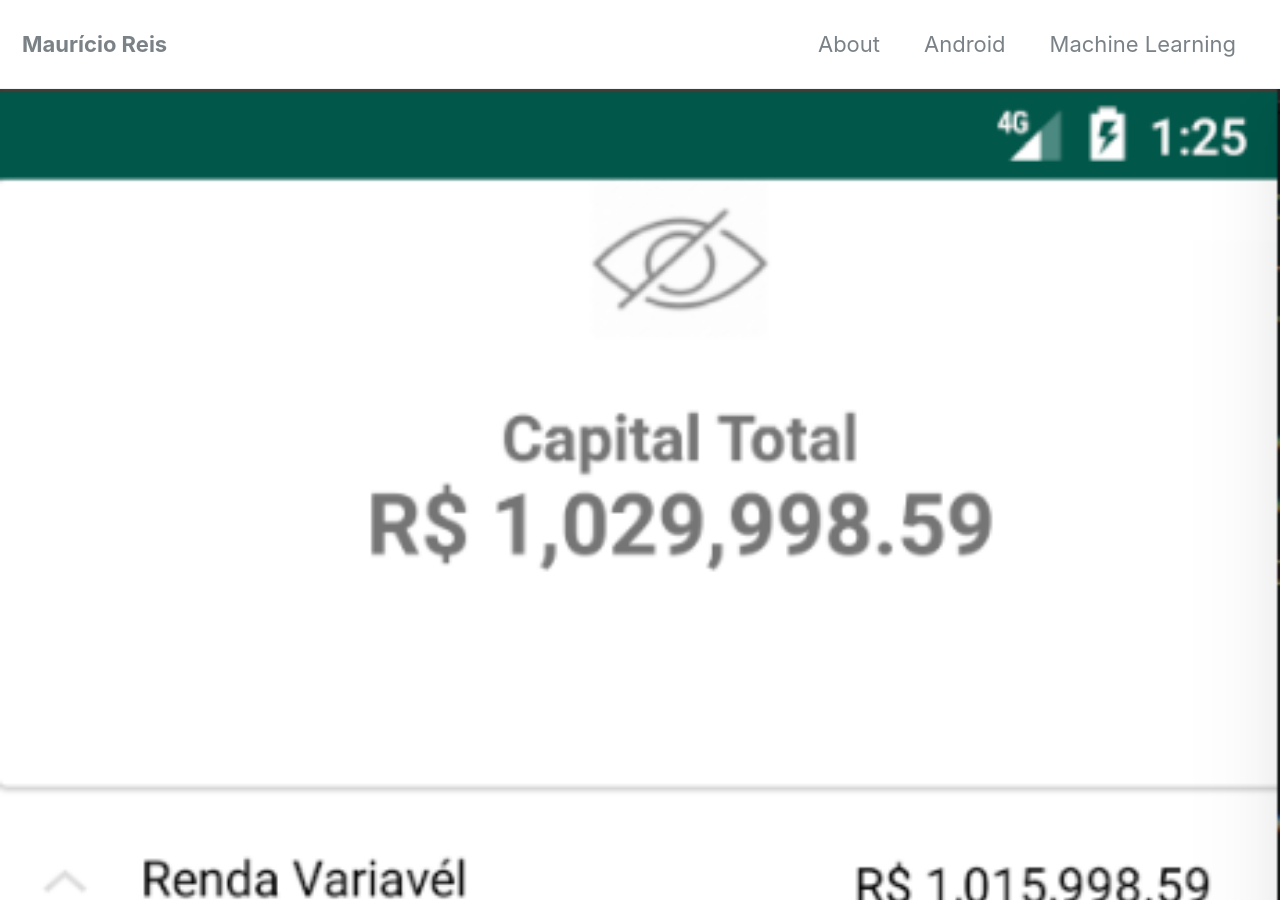
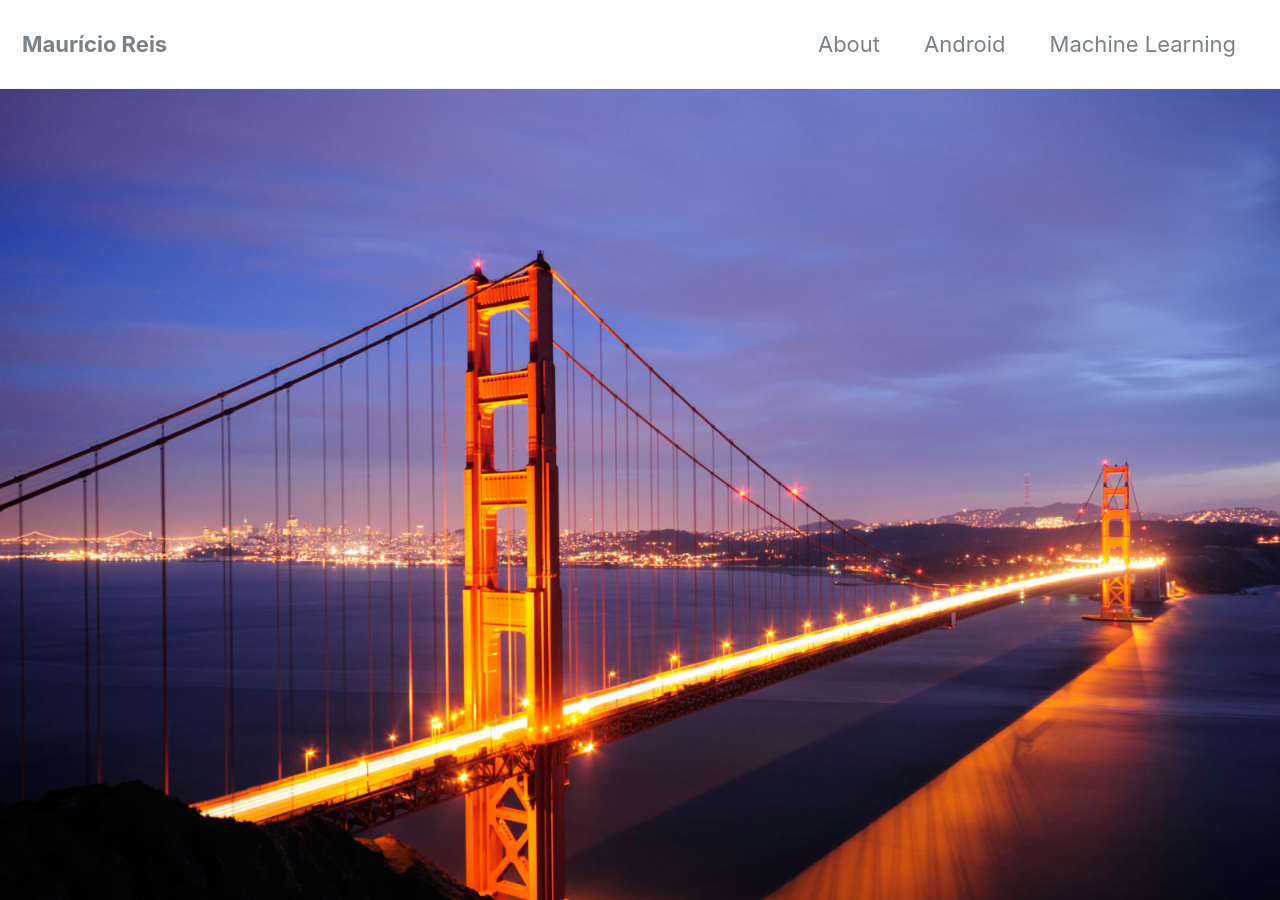
Before and after one commit to mauricior/mauricior.github.io, a Jekyll site: the page built from _posts/2019-01-13-android-expandablelistview.md, in a window 1280 px wide and 900 px high. Built offline with Jekyll 4.4.1, drawn with Linux system fonts in a browser that asks for light colours; nearby versions of some CDN libraries.

Commit message:
Update post image

```diff
--- a/_posts/2019-01-13-android-expandablelistview.md
+++ b/_posts/2019-01-13-android-expandablelistview.md
@@ -3,7 +3,7 @@ title: "Android: How to do an Expandable List View with groups and subgroups"
 date: 2019-01-13
 tags: [android, development, java]
 header:
-  image: "/images/nino-android/android-02.png"
+  image: "/images/golden-gate.jpg"
 excerpt: "Android, Java"
 mathjax: "true"
 ---
```
